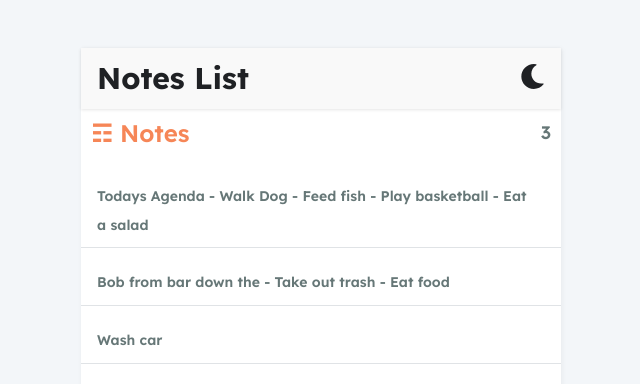
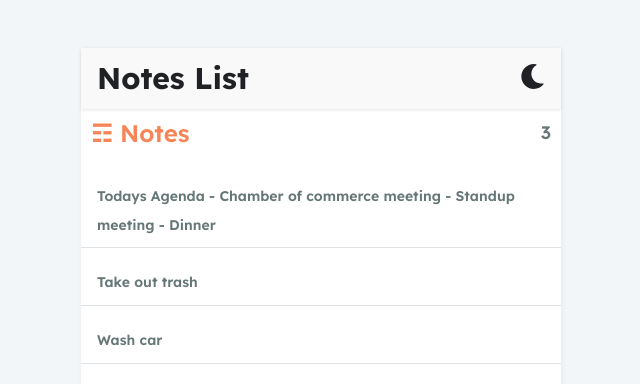
Before and after one commit to arief-github/notes-ios-app, a React (Vite) app: page / in a window 1280 px wide. Shown: the top 384 px of the page, without its empty margins (319-959 px from the left). Built offline with nearby package versions, Linux system fonts and the light colour scheme; data requests are answered from the project's data file.

Commit message:
mocking API

```diff
--- /dev/null
+++ b/db.json
@@ -0,0 +1,19 @@
+{
+    "notes": [
+      {
+        "id": 1,
+        "body": "Todays Agenda\n- Chamber of commerce meeting\n- Standup meeting\n- Dinner",
+        "updated": "2021-08-31T16:18:41.809Z"
+      },
+      {
+        "id": 2,
+        "body": "Take out trash\n",
+        "updated": "2021-08-30T21:34:55.203Z"
+      },
+      {
+        "id": 3,
+        "body": "Wash car",
+        "updated": "2021-07-13T19:46:12.187306Z"
+      }
+    ]
+  }
--- a/package.json
+++ b/package.json
@@ -6,7 +6,8 @@
   "scripts": {
     "dev": "vite",
     "build": "vite build",
-    "preview": "vite preview"
+    "preview": "vite preview",
+    "server": "json-server --watch db.json"
   },
   "dependencies": {
     "react": "^18.2.0",
@@ -17,6 +18,7 @@
     "@types/react": "^18.0.28",
     "@types/react-dom": "^18.0.11",
     "@vitejs/plugin-react": "^3.1.0",
+    "json-server": "^0.17.3",
     "react-icons": "^4.8.0",
     "vite": "^4.2.0"
   }
--- a/src/pages/NoteDetail/NoteDetail.jsx
+++ b/src/pages/NoteDetail/NoteDetail.jsx
@@ -1,10 +1,20 @@
-import React from 'react'
-import notes from '../../assets/data';
+import React, { useState, useEffect } from 'react'
 
 const NoteDetail = ({ match }) => {
   let id = match.params.id;
-  let note = notes.find(note => note.id == id);
-  console.log(note.body)
+
+  let [note, setNote] = useState(null);
+
+  const getNote = async () => {
+    let response = await fetch(`http://localhost:3000/notes/${id}`)
+    let data = await response.json();
+
+    setNote(data);
+  }
+
+  useEffect(() => {
+    getNote();
+  }, [id])
 
   return (
     <div>
--- a/src/pages/Notes/NotesPage.jsx
+++ b/src/pages/Notes/NotesPage.jsx
@@ -1,8 +1,20 @@
-import React from 'react'
-import notes from '../../assets/data'
+import React, { useState, useEffect } from 'react';
 import { ListItem } from '../../components'
 
 const NotesPage = () => {
+  const [notes, setNotes] = useState([]);
+
+  const getNotes = async () => {
+    let response = await fetch('http://localhost:3000/notes');
+    let data = await response.json();
+    setNotes(data)
+  }
+
+  // API CALL
+  useEffect(() => {
+    getNotes();
+  }, [])
+
   return (
     <section className='note'>
       <div className="note-header">
```
Also changed, not shown: 1 other file (tests, documents, lock files or other folders).
